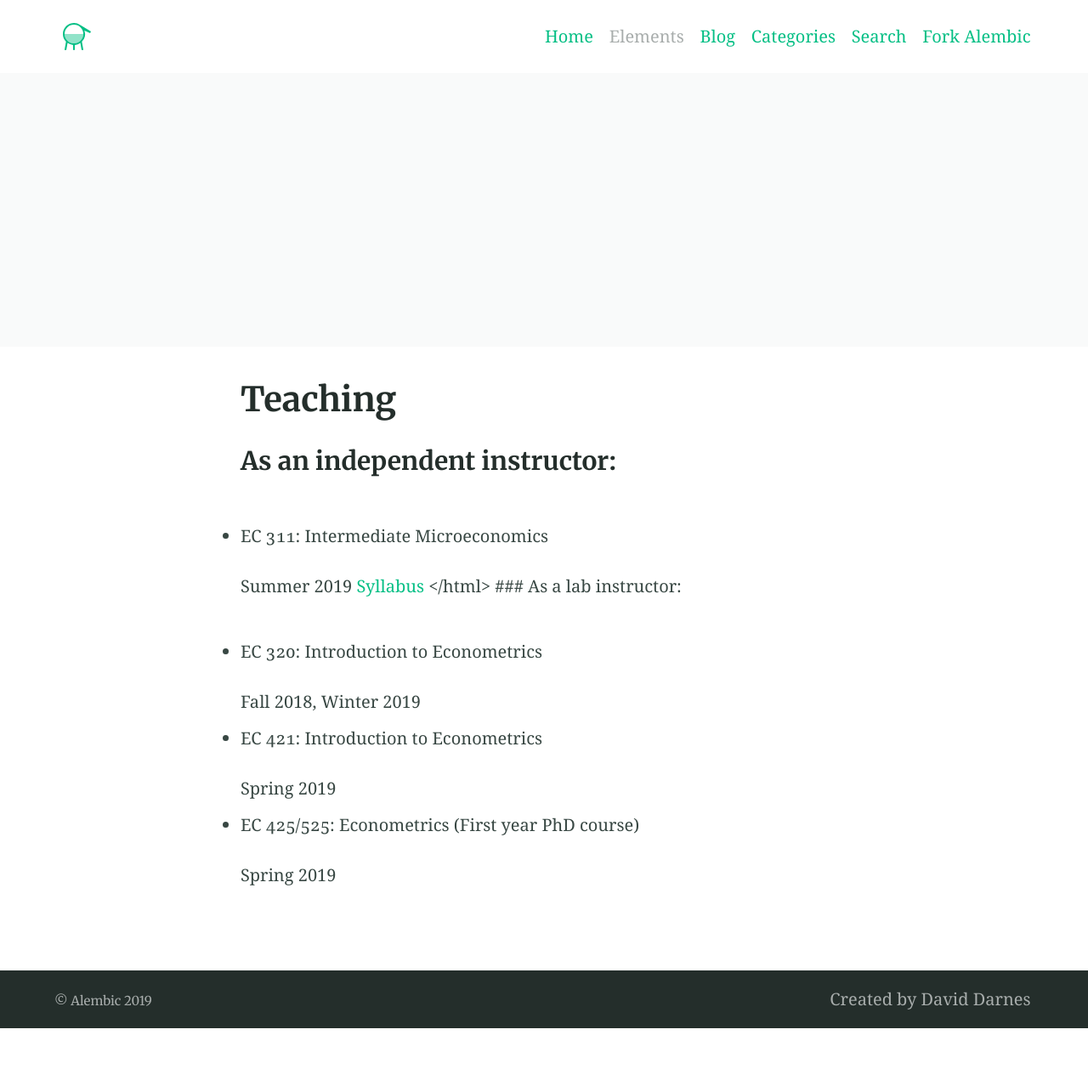
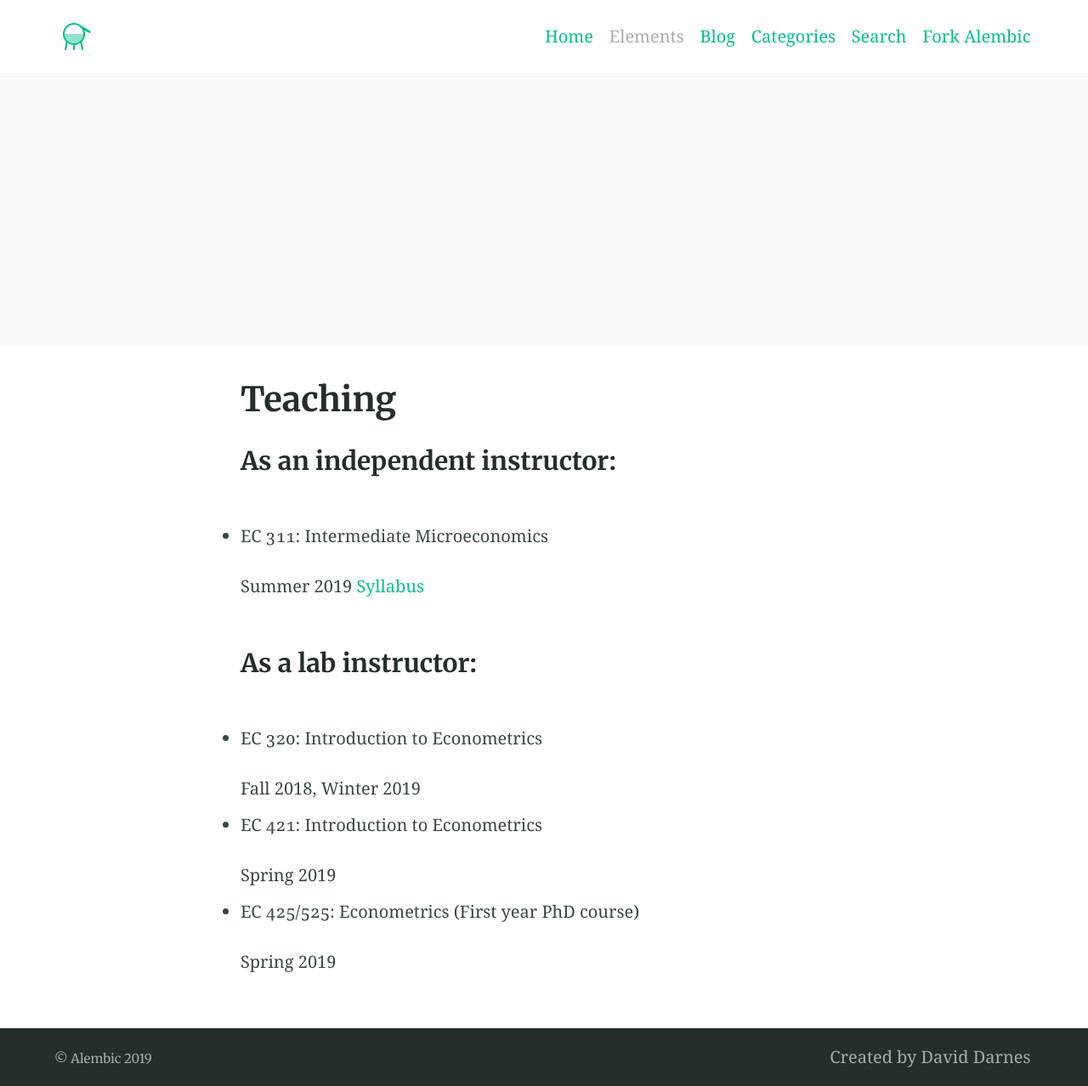
Before and after one commit to jenni-putz/1jenni-putz.github.io, a Jekyll site: the page built from elements.md, in a window 1280 px wide. Shown: the whole page at 85% size. Built offline with Jekyll 4.4.1, drawn with Linux system fonts in a browser that asks for light colours; our own code applies the rules of GitHub Pages for plain Markdown files; before the commit the page ends 1210 px from its top, so only the background shows below that.

Commit message:
Update elements.md

```diff
--- a/elements.md
+++ b/elements.md
@@ -5,11 +5,14 @@ feature_text: |
 
 ### As an independent instructor:
 <html>
-  <p>
+  <body>
+  <p style="text-align:left;">
   <ul>
 <li> EC 311: Intermediate Microeconomics </li>
   </ul>
   Summer 2019 <a href="/EC311Syllabus.pdf">Syllabus</a>
+    </p>
+  </body>
 </html>
 
 ### As a lab instructor:
```
